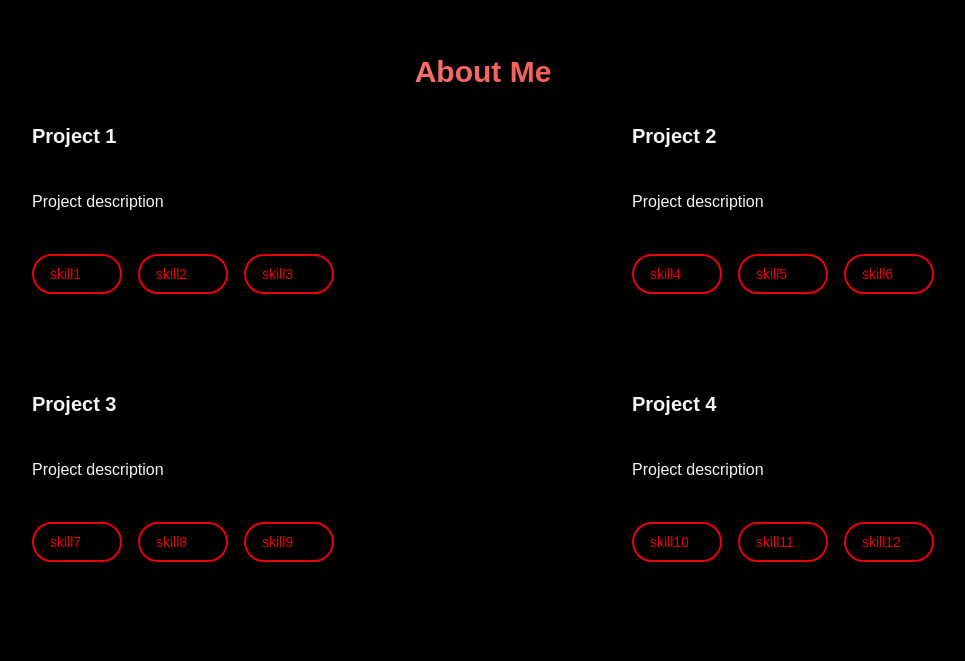
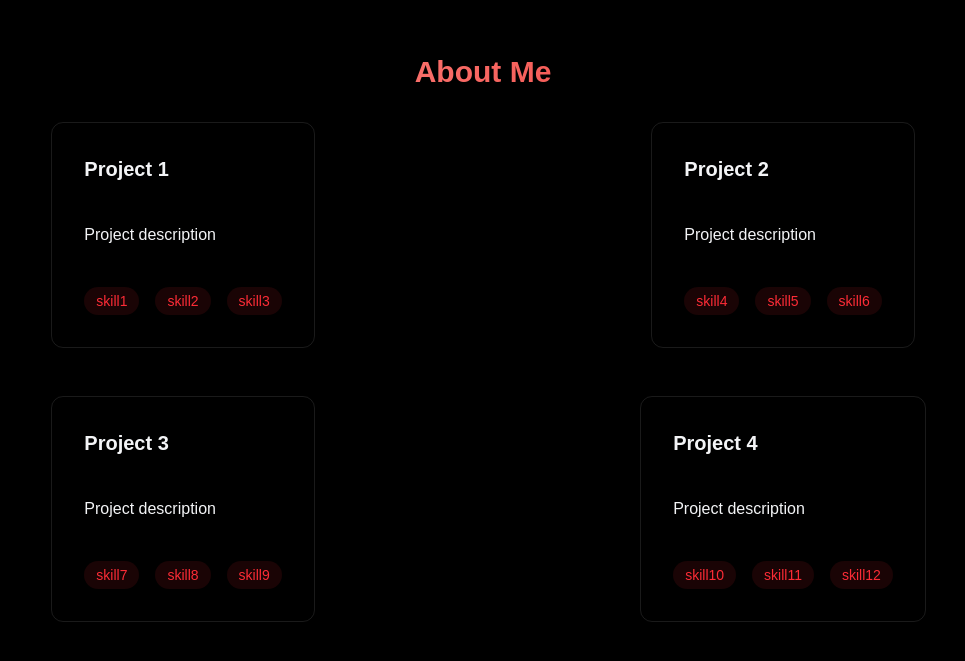
Before and after one commit to foleyd2002/Portfolio, a React (Vite) app: page / in a window 1280 px wide. Shown: the part 1745-2406 px from the top of the page, without its empty margins (157-1122 px from the left). Built offline with nearby package versions, Linux system fonts and the light colour scheme.

Commit message:
project page styling added, project box, shadow colour and border created

```diff
--- a/src/components/sections/Projects.jsx
+++ b/src/components/sections/Projects.jsx
@@ -10,51 +10,49 @@ export const Projects = () => {
                 {/* Container for the projects */}
                 <div className="grid grid-cols-1 sm:grid-cols-2 gap-12 justify-items-center">
                     {/* Project 1 */}
-                    <div className="flex flex-col items-start gap-6">
+                    <div className="flex flex-col items-start gap-6 transform transition-transform hover:scale-105 hover:shadow-lg hover:shadow-red-500/50 border border-white/10 rounded-xl p-8">
                         <h3 className="text-xl font-semibold mb-4">Project 1</h3>
                         <p className="mb-4">Project description</p>
                         <div className="flex space-x-4">
                             {["skill1", "skill2", "skill3"].map((tech, key) => (
                                 <span
                                     key={key}
-                                    className="bg-transparent border-2 border-red-600 text-red-600 py-2 px-4 min-w-[90px] rounded-full text-sm
-                                    flex justify-start items-center hover:bg-red-600 hover:text-white transition-all"
+                                    className="bg-red-500/10 text-red-500 py-1 px-3 rounded-full text-sm hover:bg-red-500/10
+                                                    hover:shadow-[0_2px_8px_rgba(0,0,0,0.2)] transition-all"
                                 >
                                     {tech}
                                 </span>
                             ))}
                         </div>
-                        <br></br>
                     </div>
 
                     {/* Project 2 */}
-                    <div className="flex flex-col items-start gap-6">
+                    <div className="flex flex-col items-start gap-6 transform transition-transform hover:scale-105 hover:shadow-lg hover:shadow-red-500/50 border border-white/10 rounded-xl p-8">
                         <h3 className="text-xl font-semibold mb-4">Project 2</h3>
                         <p className="mb-4">Project description</p>
                         <div className="flex space-x-4">
                             {["skill4", "skill5", "skill6"].map((tech, key) => (
                                 <span
                                     key={key}
-                                    className="bg-transparent border-2 border-red-600 text-red-600 py-2 px-4 min-w-[90px] rounded-full text-sm
-                                    flex justify-start items-center hover:bg-red-600 hover:text-white transition-all"
+                                    className="bg-red-500/10 text-red-500 py-1 px-3 rounded-full text-sm hover:bg-red-500/10
+                                                    hover:shadow-[0_2px_8px_rgba(0,0,0,0.2)] transition-all"
                                 >
                                     {tech}
                                 </span>
                             ))}
                         </div>
-                        <br></br>
                     </div>
 
                     {/* Project 3 */}
-                    <div className="flex flex-col items-start gap-6">
+                    <div className="flex flex-col items-start gap-6 transform transition-transform hover:scale-105 hover:shadow-lg hover:shadow-red-500/50 border border-white/10 rounded-xl p-8">
                         <h3 className="text-xl font-semibold mb-4">Project 3</h3>
                         <p className="mb-4">Project description</p>
                         <div className="flex space-x-4">
                             {["skill7", "skill8", "skill9"].map((tech, key) => (
                                 <span
                                     key={key}
-                                    className="bg-transparent border-2 border-red-600 text-red-600 py-2 px-4 min-w-[90px] rounded-full text-sm
-                                    flex justify-start items-center hover:bg-red-600 hover:text-white transition-all"
+                                    className="bg-red-500/10 text-red-500 py-1 px-3 rounded-full text-sm hover:bg-red-500/10
+                                                    hover:shadow-[0_2px_8px_rgba(0,0,0,0.2)] transition-all"
                                 >
                                     {tech}
                                 </span>
@@ -63,15 +61,15 @@ export const Projects = () => {
                     </div>
 
                     {/* Project 4 */}
-                    <div className="flex flex-col items-start gap-6">
+                    <div className="flex flex-col items-start gap-6 transform transition-transform hover:scale-105 hover:shadow-lg hover:shadow-red-500/50 border border-white/10 rounded-xl p-8">
                         <h3 className="text-xl font-semibold mb-4">Project 4</h3>
                         <p className="mb-4">Project description</p>
                         <div className="flex space-x-4">
                             {["skill10", "skill11", "skill12"].map((tech, key) => (
                                 <span
                                     key={key}
-                                    className="bg-transparent border-2 border-red-600 text-red-600 py-2 px-4 min-w-[90px] rounded-full text-sm
-                                    flex justify-start items-center hover:bg-red-600 hover:text-white transition-all"
+                                    className="bg-red-500/10 text-red-500 py-1 px-3 rounded-full text-sm hover:bg-red-500/10
+                                                    hover:shadow-[0_2px_8px_rgba(0,0,0,0.2)] transition-all"
                                 >
                                     {tech}
                                 </span>
```
